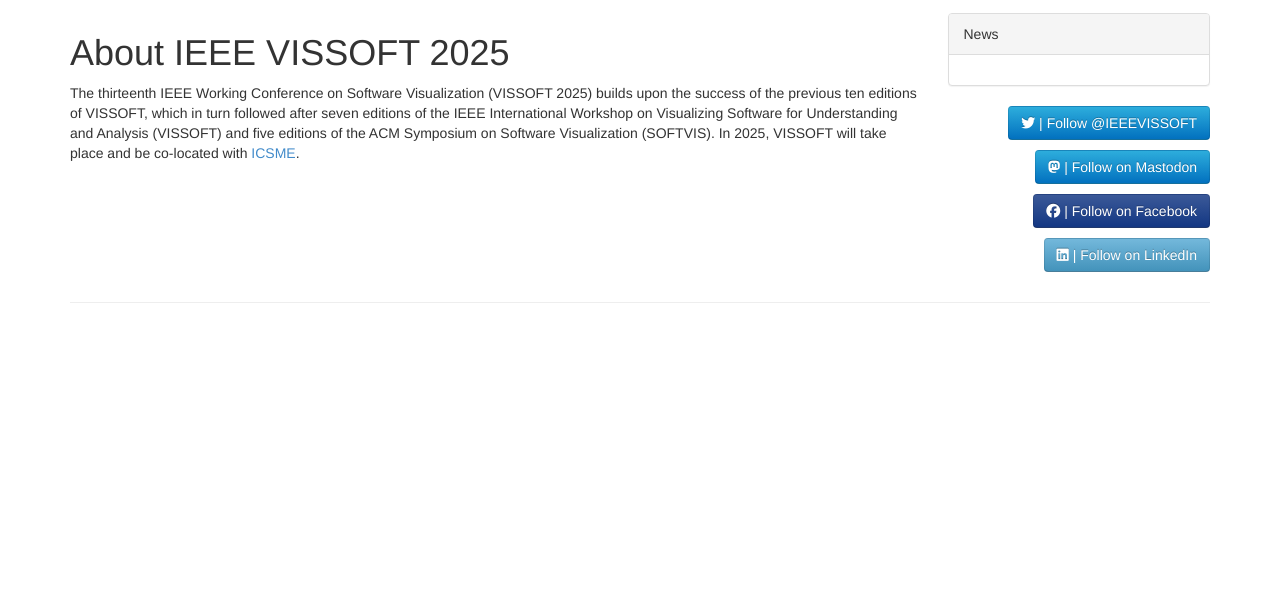
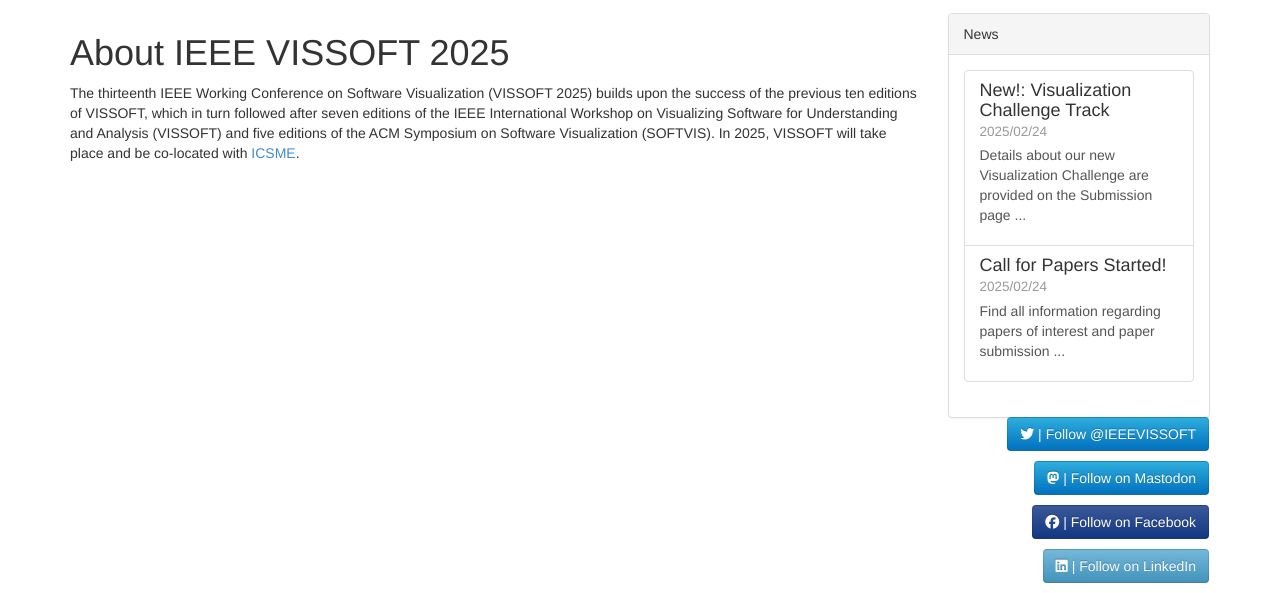
Before and after one commit to VISSOFT-Document/VISSOFT-Document.github.io, a plain HTML site: page 2025/index.html in a window 1280 px wide. Shown: the part 935-1528 px from the top of the page. Before the commit the page ends 1258 px from the top, so only its background shows below. Drawn offline with nearby package versions, Linux system fonts and the light colour scheme.

Commit message:
updated news

```diff
--- a/2025/index.html
+++ b/2025/index.html
@@ -90,26 +90,26 @@
         <div class="panel panel-default">
           <div class="panel-heading">News</div>
           <div class="panel-body">
-            <!--
             <div class="list-group">
-             <a href="program.html" class="list-group-item">
+             <a href="submission.html" class="list-group-item">
                 <h4 class="list-group-item-heading">
-                  Program announced!
-                  <br><small>2024/09/09</small>
+                  New!: Visualization Challenge Track
+                  <br><small>2025/02/24</small>
                 </h4>
                 <p>
-                  The full two day program is listed on the Program page.
+                  Details about our new Visualization Challenge are provided on the Submission page
                   ...</p>
               </a>
-              <a href="program.html" class="list-group-item">
+              <a href="submission.html" class="list-group-item">
                 <h4 class="list-group-item-heading">
-                  Accepted Papers Announced
-                  <br><small>2024/08/14</small>
+                  Call for Papers Started!
+                  <br><small>2025/02/24</small>
                 </h4>
                 <p>
-                  The list of accepted articles for Research and NIER/TD Tracks is now available on the Program page.
+                  Find all information regarding papers of interest and paper submission
                   ...</p>
               </a>
+              <!--
               <a href="submission.html" class="list-group-item">
                 <h4 class="list-group-item-heading">
                   Important Dates Announced
```
